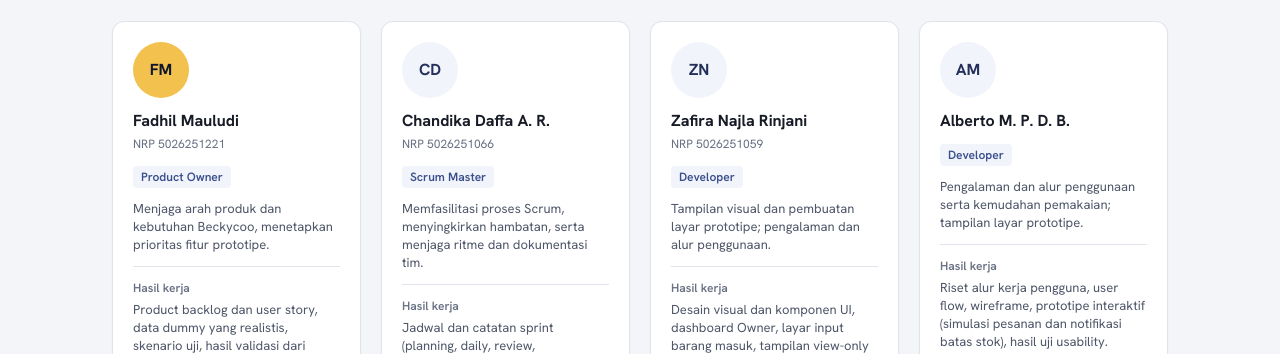
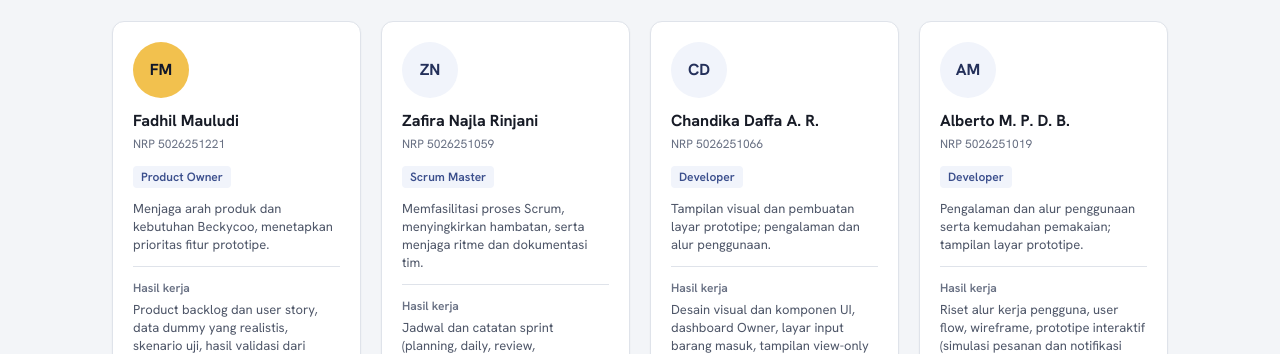
Before and after one commit to fadhilmauludi/Fluxora, a plain HTML site: page about.html in a window 1280 px wide. Shown: the part 768-1122 px from the top of the page. Drawn offline with Linux system fonts and the light colour scheme.

Commit message:
About: Zafira is Scrum Master, Chandika is Developer; add Alberto's NRP

```diff
--- a/about.html
+++ b/about.html
@@ -131,22 +131,22 @@
           <p class="out"><b>Hasil kerja</b>Product backlog dan user story, data dummy yang realistis, skenario uji, hasil validasi dari Beckycoo.</p>
         </article>
         <article class="member">
-          <span class="av">CD</span>
-          <div><div class="nm">Chandika Daffa A. R.</div><div class="id">NRP 5026251066</div></div>
+          <span class="av">ZN</span>
+          <div><div class="nm">Zafira Najla Rinjani</div><div class="id">NRP 5026251059</div></div>
           <span class="lvl info role">Scrum Master</span>
           <p>Memfasilitasi proses Scrum, menyingkirkan hambatan, serta menjaga ritme dan dokumentasi tim.</p>
           <p class="out"><b>Hasil kerja</b>Jadwal dan catatan sprint (planning, daily, review, retrospective), dokumentasi proyek, skenario demo.</p>
         </article>
         <article class="member">
-          <span class="av">ZN</span>
-          <div><div class="nm">Zafira Najla Rinjani</div><div class="id">NRP 5026251059</div></div>
+          <span class="av">CD</span>
+          <div><div class="nm">Chandika Daffa A. R.</div><div class="id">NRP 5026251066</div></div>
           <span class="lvl info role">Developer</span>
           <p>Tampilan visual dan pembuatan layar prototipe; pengalaman dan alur penggunaan.</p>
           <p class="out"><b>Hasil kerja</b>Desain visual dan komponen UI, dashboard Owner, layar input barang masuk, tampilan view-only staf.</p>
         </article>
         <article class="member">
           <span class="av">AM</span>
-          <div><div class="nm">Alberto M. P. D. B.</div></div>
+          <div><div class="nm">Alberto M. P. D. B.</div><div class="id">NRP 5026251019</div></div>
           <span class="lvl info role">Developer</span>
           <p>Pengalaman dan alur penggunaan serta kemudahan pemakaian; tampilan layar prototipe.</p>
           <p class="out"><b>Hasil kerja</b>Riset alur kerja pengguna, user flow, wireframe, prototipe interaktif (simulasi pesanan dan notifikasi batas stok), hasil uji usability.</p>
```
